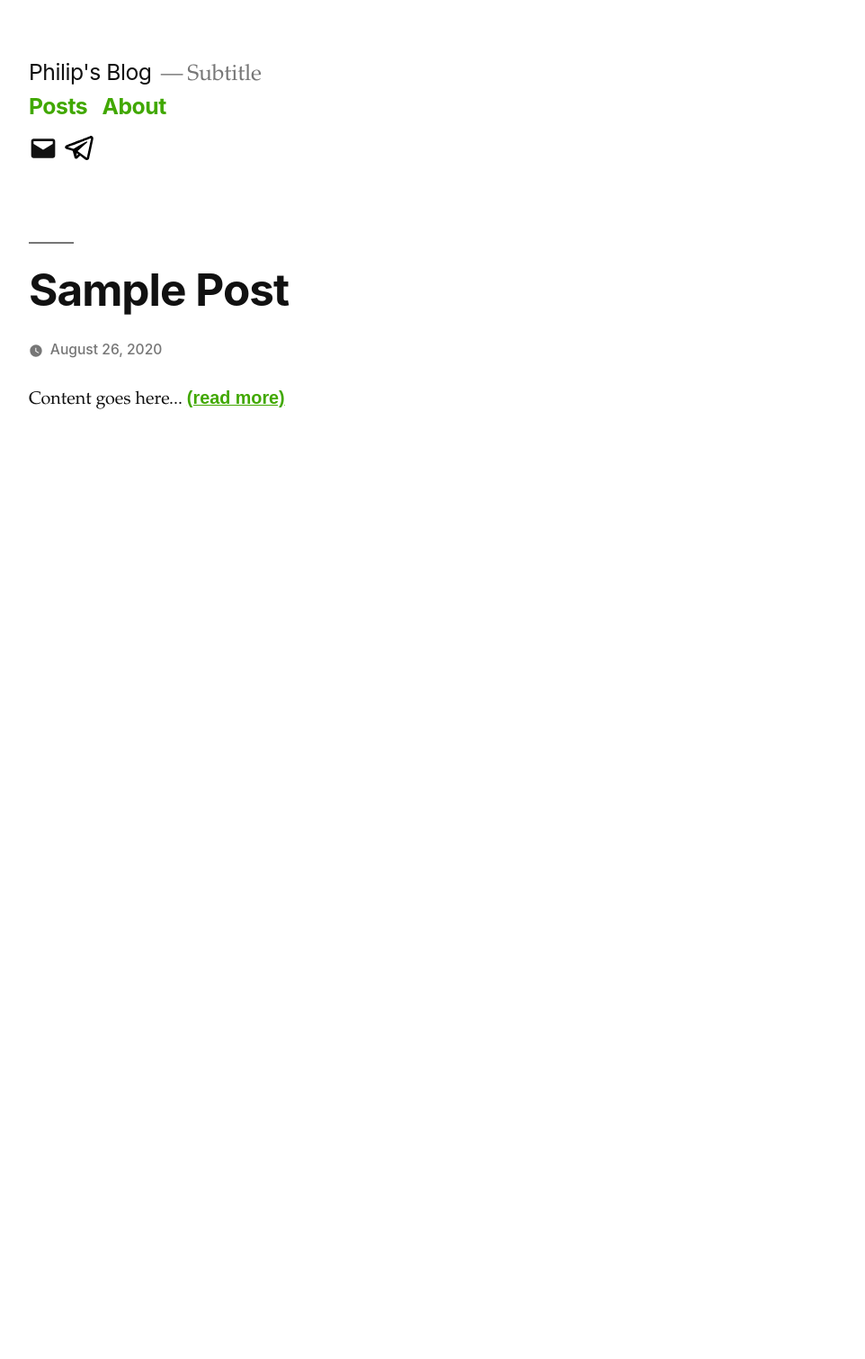
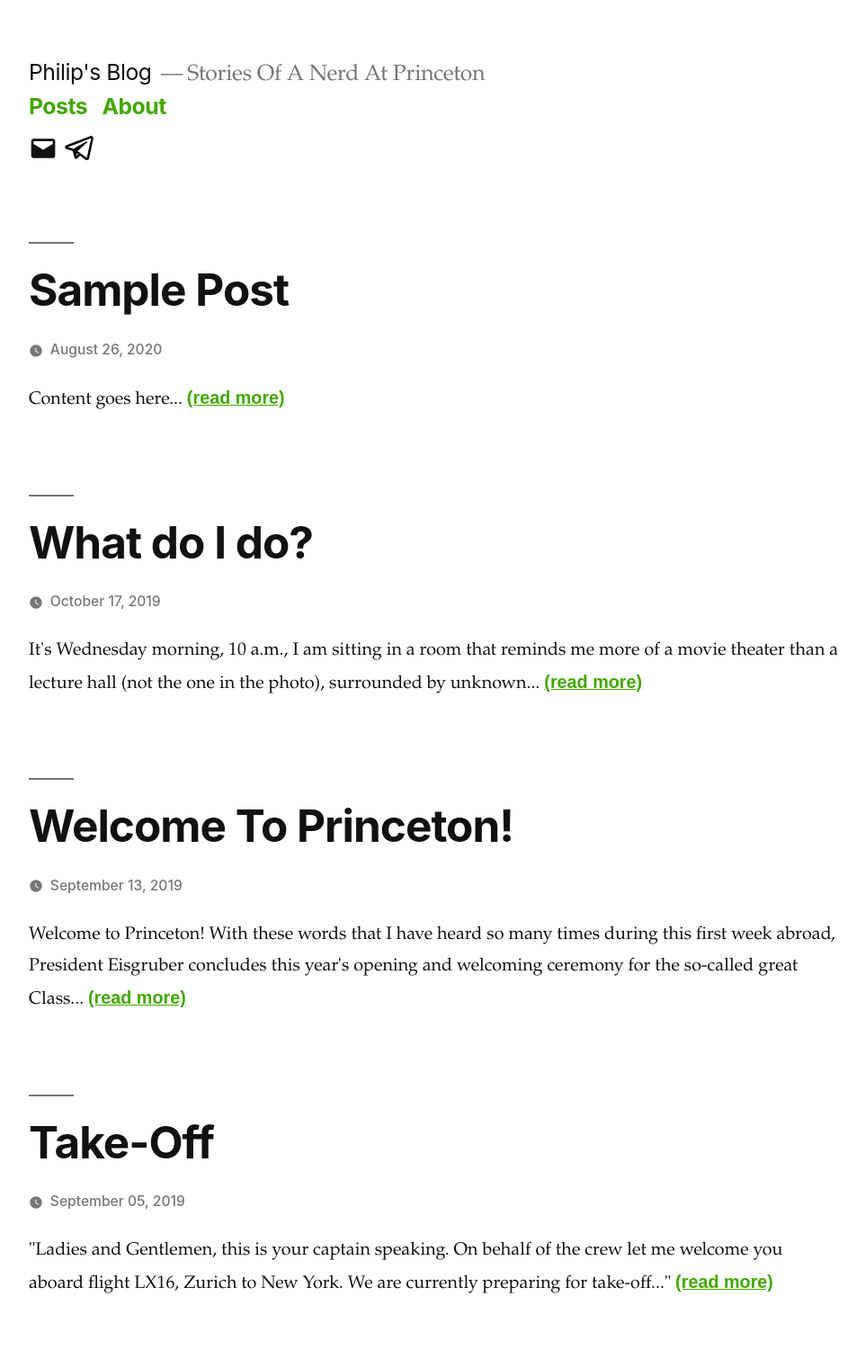
Before and after one commit to pcjordan/pcjordan.github.io, a Jekyll site: the page built from index.html, in a window 1280 px wide. Shown: the whole page at 90% size, without its empty margins (156-1118 px from the left). Built offline with Jekyll 4.4.1, drawn with Linux system fonts in a browser that asks for light colours; before the commit the page ends 900 px from its top, so only the background shows below that.

Commit message:
went to before removal

```diff
--- a/_config.yml
+++ b/_config.yml
@@ -1,6 +1,6 @@
 url: https://pcjordan.github.io
 title: Philip's Blog
-tagline: Subtitle
+tagline: Stories Of A Nerd At Princeton
 
 plugins:
   - jekyll-seo-tag
--- /dev/null
+++ b/_posts/2019-09-05-take-off.html
@@ -0,0 +1,19 @@
+---
+title: Take-Off
+---
+
+<p>"Ladies and Gentlemen, this is your captain speaking. On behalf of the crew let me welcome you aboard flight LX16, Zurich to New York. We are currently preparing for take-off..."</p>
+
+<figure class="wp-block-image alignfull">
+    <img src="{{ "/photos/flight.jpg" | relative_url }}" sizes="(max-width: 1024px) 100vw, 1024px">
+</figure>
+
+<p>As our plane is gaining altitude, leaning into a curve above Lake Zurich, I can get a last glimpse at the dome-shaped roof of ETH's main building, the place where I have spent the past two years putting my mind in order. This moment reminds me lot of my last flight to the States for a trip around California with my parents. It was about two years ago and I remember looking down at the university where I was about to begin my studies soon, having no idea what would await me below that dome roof. I had just finished school and felt like I knew a lot about math, computers and everything I had learned &mdash; even about life! Of course, it turned out I was wrong. Still, things have gone well and I am sitting here again, thinking I do now actually know quite a lot. This time though, I am prepared to be proven wrong. In fact, I am looking forward to it. I can't wait to see what is out there to learn next!</p>
+
+<p>We have now reached cruising level. With every second that is passing, I am getting 217 meters farther away from home and everything I like about it. But to be honest, that is not what is on my mind right now. Looking forward, with every second that passes, I am 217 closer to entering America again, seeing New York for the first time, getting to know Princeton, meeting the people there, attending lectures &mdash; there is so much to be excited about.</p>
+
+<p>It all feels like a new beginning, bringing along many promises as well as high expectations. And lucky as my situation is, these feelings are not even overshadowed by the end of a previous chapter &mdash; it is more like half time than end of the game. Half time, that is time to figure out new strategies, to rethink ambitions and, quite literally, time to switch sides, getting a new perspective on the game to then continue with new energy.</p>
+
+<p>Apart from all this excitement, I keep reminding myself of how privileged my situation is. While in other parts of the world, young people don't have any access to education or are faced with much more serious concerns than thinking about their future, I am literally being flown around the globe just to see another world-class university. This is not fair at all and the least I can do is being grateful and giving my best to seize the opportunities I am presented with.</p>
+
+<p>For the sake of good storytelling, it would have been perfect to end this post how it began, with a view down on a city; this time the amazing skyline of Manhatten. This is not a story though and unfortunately I was sitting on the wrong side of the plane. For now, I wouldn't go as far as to say I am ready for what is to come. But I would never be. This new chapter is taking off now and I will probably get ready along the way.</p>
--- /dev/null
+++ b/_posts/2019-09-13-welcome-to-princeton.html
@@ -0,0 +1,74 @@
+---
+title: Welcome To Princeton!
+---
+
+<p>Welcome to Princeton! With these words that I have heard so many times during this first week abroad, President Eisgruber concludes this year's opening and welcoming ceremony for the so-called great <i>Class of 2023</i>. The whole setting &mdash; an ancient chapel, a two hundred years old tradition and charismatic speeches &mdash; creates an incredible atmosphere, the fascination of which is difficult to escape. In a festive parade, all the newly arrived freshmen, my fellow exchange students and I are symbolically entering the campus through its main gate, celebrated by the Princeton community. In his main speech, President Eisgruber talks about "the place of the idea" and "the idea of the place". While the former makes sense, with Princeton being the birthplace of quite a few game-changing ideas, I am still far from getting a grasp on what the idea of this place is. During my first days here I have been flooded with impressions. I have seen very different, somewhat contradictory, faces of this place's incredibly rich character. However, being able to understand and express what defines and unifies Princeton University and the whole community around it at its core will surely keep me busy for all of my stay.</p>
+
+<div class="pack my-gallery">
+    <figure>
+        <a href="{{ "/photos/open1.jpg" | relative_url }}" itemprop="contentUrl" data-size="3036x4048">
+            <img src="{{ "/photos/open1_th.jpg" | relative_url }}" itemprop="thumbnail">
+        </a>
+    </figure>
+    <figure>
+        <a href="{{ "/photos/open2.jpg" | relative_url }}" itemprop="contentUrl" data-size="4048x3036">
+            <img src="{{ "/photos/open2_th.jpg" | relative_url }}" itemprop="thumbnail">
+        </a>
+    </figure>
+    <figure>
+        <a href="{{ "/photos/open3.jpg" | relative_url }}" itemprop="contentUrl" data-size="3036x4048">
+            <img src="{{ "/photos/open3_th.jpg" | relative_url }}" itemprop="thumbnail">
+        </a>
+    </figure>
+    <figure>
+        <a href="{{ "/photos/open4.jpg" | relative_url }}" itemprop="contentUrl" data-size="4048x3036">
+            <img src="{{ "/photos/open4_th.jpg" | relative_url }}" itemprop="thumbnail">
+        </a>
+    </figure>
+</div>
+
+<p style="margin-top: -1.9em; color: grey;">(click on images to view)</p>
+
+<p>But first things first: After landing at JFK airport, our Swiss travel group consisting of three fellow ETH students and me, set out for Princeton. We traversed Manhattan by train &mdash; underground unfortunately. Despite some delays, we finally arrived at the train station right on Princeton University's campus. And that already is the point at which I neither can nor want to continue this chronological narrative. Let's take a different approach!</p>
+
+<figure class="wp-block-image alignfull">
+    <img src="{{ "/photos/campus.jpg" | relative_url }}" sizes="(max-width: 1024px) 100vw, 1024px">
+</figure>
+
+<p>First, imagine a small American town in the state of New Jersey. Then replace its center by a bunch of gothic, castle-like buildings. Put a lot of trees and some neatly cut grass in-between. Pay a lot of attention to detail. You can even go as far as putting name tags on trees, such that you end up with a fairytale-like park. Make sure every person ever walking around this place will immediately feel like Harry Potter himself. Very important: Don't forget the squirrels, they are everywhere!</p>
+
+<div class="pack my-gallery">
+    <figure>
+        <a href="{{ "/photos/camp1.jpg" | relative_url }}" itemprop="contentUrl" data-size="4048x3036">
+            <img src="{{ "/photos/camp1_th.jpg" | relative_url }}" itemprop="thumbnail">
+        </a>
+    </figure>
+    <figure>
+        <a href="{{ "/photos/camp2.jpg" | relative_url }}" itemprop="contentUrl" data-size="4048x3036">
+            <img src="{{ "/photos/camp2_th.jpg" | relative_url }}" itemprop="thumbnail">
+        </a>
+    </figure>
+    <figure>
+        <a href="{{ "/photos/camp3.jpg" | relative_url }}" itemprop="contentUrl" data-size="4048x3036">
+            <img src="{{ "/photos/camp3_th.jpg" | relative_url }}" itemprop="thumbnail">
+        </a>
+    </figure>
+</div>
+
+<p>Next, imagine you are walking down a street in some residential neighborhood at night. Judging by the look and size of the houses on either side, you immediately conclude that it happens to be some very rich neighborhood. Each of these mansions must be worth millions of dollars. Strangely, you hear the sound of music and groups of students walking in and out of some of these houses. You walk into one and to your surprise, instead of luxurious interior, what you see is a dance floor full of people drinking and going crazy over the beat of loud music.</p>
+
+<p>Then, image a relatively small and exclusive university of unique quality and reputation. Every professor seems to be leading in his field; the list of famous alumni is long. Classes are small and undergraduate teaching is being taken just as seriously as conducting world-class research. Just a few days ago, this university has been ranked the best American school for the ninth year in a row by the main US university ranking. (Take that with a grain of salt though.)</p>
+
+<figure class="wp-block-image alignfull">
+    <img src="{{ "/photos/dining.jpg" | relative_url }}" sizes="(max-width: 1024px) 100vw, 1024px">
+</figure>
+
+<p>Next up, you are sitting in a fancy dining hall, again the Harry Potter feeling is real. It is Sunday morning &mdash; brunch time. You take a look at the huge buffet and wonder how anyone could ever eat omelets, scrambled eggs, ice cream, donuts, burritos and chicken wings at the same time. Eventually, you return to your seat with a plate much more loaded than you intended. Just as the food, the diversity of the people around you is surprising &mdash; a group of massive, strong men (a football team apparently) to your left, a shy girl fascinatedly talking about her interest in ancient Roman history to your right.</p>
+
+<figure class="wp-block-image alignfull">
+    <img src="{{ "/photos/theatre.jpg" | relative_url }}" sizes="(max-width: 1024px) 100vw, 1024px">
+</figure>
+
+<p>Last but not least, you find yourself in a theatre building. If you didn't know better you would surely think the performers on stage were professionals rather than students. The show features various acts ranging from theatre skits, dance performances through a capella singing, piano playing and even juggling! The cultural variety is very impressive and it is funny to see how overly excited the audience is getting &mdash; like people screaming the person's name each time someone walks on stage. The highlight is an a capella group singing the "Orange Bubble", a song that describes Princeton very well in a refreshingly self-critical way, but that really is a topic on its own...</p>
+
+<p>You might find many of these places and situations quite surprising or confusing. But now image these are not different places, it is all the same &mdash; crammed into relatively small campus of less than a square mile &mdash; this is Princeton. It is these kinds of experiences and more that have turned my first week at Princeton into one of the most intense ones I can remember. Besides the slight culture shock that is probably unavoidable when changing continents, these first impressions leave me even more excited for the weeks to come. Though I am still skeptical about many things, there is definitely a lot to explore and lectures, the thing I was actually coming for, have not even started yet. All in all, I can say with confidence that I do truly feel welcome to Princeton!</p>
--- /dev/null
+++ b/_posts/2019-10-17-what-do-i-do.html
@@ -0,0 +1,27 @@
+---
+title: What do I do?
+---
+
+<p>It's Wednesday morning, 10 a.m., I am sitting in a room that reminds me more of a movie theater than a lecture hall (not the one in the photo), surrounded by unknown faces. Although I have probably attended a few hundreds of lectures by now, it feels a bit like the first one again. After my first week here has felt more like holiday, the fun is over now &mdash; or maybe it is only about to start. At least, lectures are about to bring some fixed schedule back into my life; I have only ever planned one day ahead so far and each one brought new surprises. Also, I do feel very motivated to get back to work again, maybe as much as on the first day of my studies two years ago.</p>
+
+<figure class="wp-block-image alignfull">
+    <img src="{{ "/photos/mccosh.jpg" | relative_url }}" sizes="(max-width: 1024px) 100vw, 1024px">
+</figure>
+
+<p>So what is it that is going to fill large parts of my time here, what is it that I study? Well, Computer Science, that is learning how to fix printers, becoming an expert at using your favorite office applications, occasionally some math. Nothing world-changing &mdash; "some nice practical skills to have", as a philosophy lecturer I talked to yesterday put it.</p>
+
+<p>Jokes aside, I would personally define Computer Science in the broadest sense as the science of processing information; with computers being the machines we have today to automize this processing. Categorizing Computer Science with respect to other sciences as humanities or natural sciences is not easy, since it ranges from an engeneering task on the one end to a purely mathematical science on the other end. The lectures I have decided to take during this semester illustrate this wide spectrum quite well.</p>
+
+<p>The first one, COS418 Distributed Systems, definitely falls on the engineering side, it is all about building systems that actually work well in the real world. Results are not supposed to be elegant or theoretically satisfying, they need to work well when implemented in practice. To quote my professor: "At the end of the day we are engineers, we need to ship code". This course is about distributed systems specifically, that is systems made up of multiple computers. Since these days, computer processors are about to stop getting faster like it has always been the case in the past, the only option to still progress is to use many of them in parallel. Therefore, basically all computers we interact with on a daily basis are in some way distributed systems &mdash; from the multi-core processor in your smartphone through any of your favorite social networks that is operated via many servers located in data centers spread across the world. Just as with many people working together, coordinating a set of computers to interoparate effectively arises challenges like communicating reliably, achieving consensus on certain decisions, spreading workload equally, etc.</p>
+
+<p>The next lecture, COS521 Advanced Algorithm Design, is far more on the mathematical side of things. The procedure is usually as follows: One tries to come up with a way of solving some given mathematical problem, like finding the shortest path in a network, and tries to write down a sequence of simple steps that a computer would be able to execute. Such a "recipe" for solving the problem is what is called an algorithm. This process of coming up with algorithms often involves creativity and clever ideas. It is a way of thinking that I really like, it somehow feels more natural to me than juggling around complex formulas. One can then prove mathematically that a certain algorithm solves the problem or does so with high probability. In addition, one tries to estimate how much time a certain algorithm will take to execute as a function of the problem instance's size. The goal is of course to find the fastest and most ressource-efficient among possible candidates.</p>
+
+<p>COS451 Computational Geometry is very similar to Algorithm Design, it is all about finding and analyzing algorithms for solving problems from geometry. Given a set of points on a plane, find the two with maximum distance. Easy, you might say, just compute the distances between any two points and keep track of the largest value seen. But then, doing so for a million points takes at least a trillion calculations. It turns out, as in many other cases, there is in fact a much smarter and more efficient way of solving the furthest neighbors problem...<br>Bernard Chazelle, the professor teaching this course is a theorist with all his heart, calling himself "both the worst and best professor in the world at the same time". I think this is not a very humble thing for him to say, since to me the second seems much more likely. Each and every lecture, he reminds us of how little practical use there is in what he is teaching us. It is all about seeing the mathematical beauty in those algorithms and proofs. Exposing such beauty otherwise often hidden behind formalisms, he really does know how to do that!</p>
+
+<p>Last but not least, I thought in order to mix things up a bit, it would also be a good idea to take a course from Philosophy, PHI385 Practical Ehtics. How good of an idea it really was, we will see. However, it is taught by Professor Peter Singer who became quite famous as an advocate for utilitarianism, the moral principle that is strictly about maximizing people's happiness. What sounds reasonable at first, to me really is too much about trying to argue with numbers about issues where numbers should not be applied. However, I am looking forward to how convincing his arguments are going to be and I am sure the expericence is going to be very different from all my other courses.</p>
+
+<figure class="wp-block-image alignfull">
+    <img src="{{ "/photos/richardson.jpg" | relative_url }}" sizes="(max-width: 1024px) 100vw, 1024px">
+</figure>
+
+<p>Fast forward four weeks, reading this again and finally taking time to finish up the post &mdash; all of the above already sounds quite odd to me. What I am describing is very abstract. It is the kind of description one can probably only give before the semester has started. Of course, there is nothing wrong about it, and maybe this could even help explain why I may not be able to fix your printer. However, now that I have already dived deep into acutally doing things &mdash; thinking much more about the bits and bytes, the deltas and epsilons rather than the bigger picture &mdash; I am noticing that what I really do on a typical "Day in the Life of a Princeton Student" is a totally different story, literally speaking...</p>
--- a/about.html
+++ b/about.html
@@ -13,7 +13,7 @@ title: About
     padding: 2em 2em 0 2em;
     max-width: 100%;
     margin-bottom: 0;
-">&ldquo;Fancy quote goes here.&rdquo;</p>
+">&ldquo;Absorb what is useful, discard what is not, and add what is uniquely your own.&rdquo;</p>
 
 <p style="
     text-align: right;
```
Also changed, not shown: other parts of about.html (+1 -1 lines), photos/camp1_th.jpg (added), photos/camp2_th.jpg (added), photos/camp3_th.jpg (added), photos/campus.jpg (added), photos/dining.jpg (added), photos/mccosh.jpg (added), photos/open1_th.jpg (added), photos/open2_th.jpg (added), photos/open3_th.jpg (added), photos/open4_th.jpg (added), photos/richardson.jpg (added), photos/theatre.jpg (added), 2 other files.
